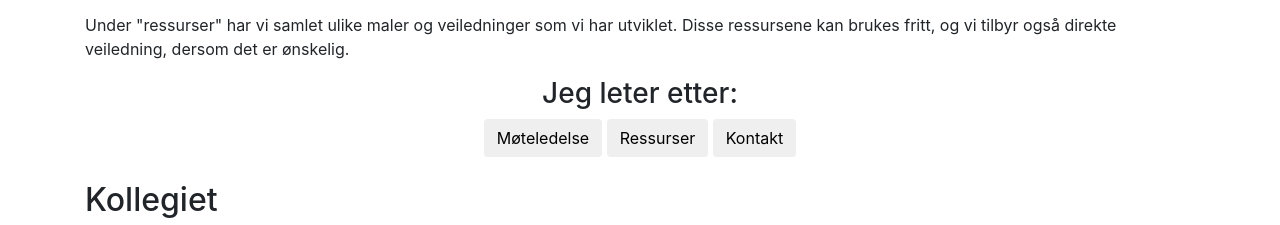
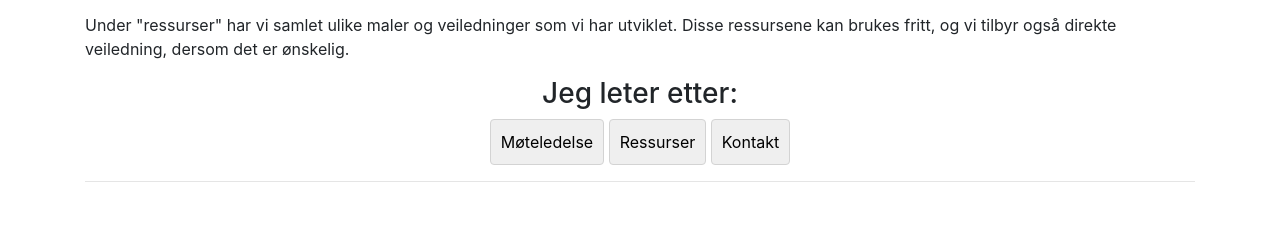
Before and after one commit to Madelelo/BendikD.github.io, a website: page index.html in a window 1280 px wide. Shown: the part 291-516 px from the top of the page. Drawn offline with Linux system fonts and the light colour scheme.

Commit message:
Fixed footer and buttons on front page

```diff
--- a/css/round-about.css
+++ b/css/round-about.css
@@ -20,7 +20,7 @@ body {
 }
 
 .footer{
-	position: fixed;
+	position: relative;
 	width: 100%;
 	bottom: 0px;
 }
@@ -34,3 +34,9 @@ body {
 .formgruppe{
 	width: 65%;
 }
+
+.btn {
+  border-color: lightgray;
+  border-width: thin;
+  padding:10px;
+}
--- a/index.html
+++ b/index.html
@@ -76,9 +76,12 @@
         <h3>
           Jeg leter etter:
         </h3>
-        <a href="moteledelse.html"> <button type="button"  class="btn btn-default">Møteledelse</button></a>
+
+        <a href="moteledelse.html"> <button type="button"  class="btn ">Møteledelse</button></a>
         <a href="vedtekter.html"><button type="button" class="btn btn-default">Ressurser</button></a>
         <a href="kontakt.html"> <button type="button" class="btn btn-default">Kontakt</button> </a>
+
+        <hr>
       </center>
       <!-- MADDE: Boks knappene
           Oppdateringer: Kurs
```
